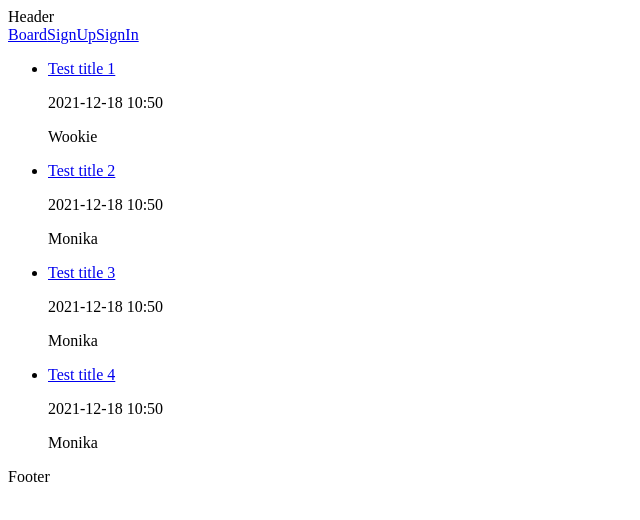
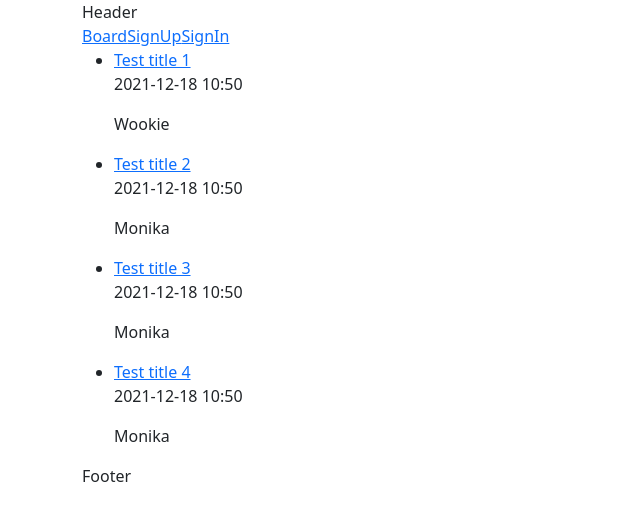
Before and after one commit to lukasz-smolnicki/react-message-board-portfolio, a React (Create React App) app: page / in a window 1280 px wide. Shown: the top 520 px of the page, without its empty margins (0-640 px from the left). Built offline with nearby package versions, Linux system fonts and the light colour scheme.

Commit message:
Add bootstrap, react bootstrap

```diff
--- a/package.json
+++ b/package.json
@@ -8,6 +8,7 @@
     "@testing-library/user-event": "^12.8.3",
     "bootstrap": "^5.1.3",
     "react": "^17.0.2",
+    "react-bootstrap": "^2.1.0",
     "react-dom": "^17.0.2",
     "react-router-dom": "^6.2.1",
     "react-scripts": "^5.0.0",
--- a/src/index.js
+++ b/src/index.js
@@ -3,6 +3,7 @@ import ReactDOM from 'react-dom'
 import './styles/index.css'
 import App from './layouts/App.jsx'
 import { BrowserRouter } from 'react-router-dom'
+import 'bootstrap/dist/css/bootstrap.min.css'
 
 ReactDOM.render(
   <React.StrictMode>
--- a/src/layouts/App.jsx
+++ b/src/layouts/App.jsx
@@ -3,6 +3,7 @@ import Header from './Header.jsx'
 import Nav from './Nav.jsx'
 import Main from './Main.jsx'
 import Footer from './Footer.jsx'
+import { Container, Row } from 'react-bootstrap'
 
 class App extends React.Component {
   state = {
@@ -238,11 +239,15 @@ class App extends React.Component {
       return <p>Loading...</p>
     } else {
       return (
-        <>
+        <Container>
+          <Row>
             <Header />
+          </Row>
+          <Row>
             <Nav
               state={this.state}
-            handleSignOut={this.handleSignOut} />
+              handleSignOut={this.handleSignOut} /></Row>
+          <Row>
             <Main
               state={this.state}
               handleAddTitle={this.handleAddTitle}
@@ -255,8 +260,11 @@ class App extends React.Component {
               handleSignIn={this.handleSignIn}
               handleSignUp={this.handleSignUp}
             />
+          </Row>
+          <Row>
             <Footer />
-        </>
+          </Row>
+        </Container>
       )
     }
   }
```
Also changed, not shown: 1 other file (tests, documents, lock files or other folders). Lines whose indentation alone changed are shown as unchanged.
